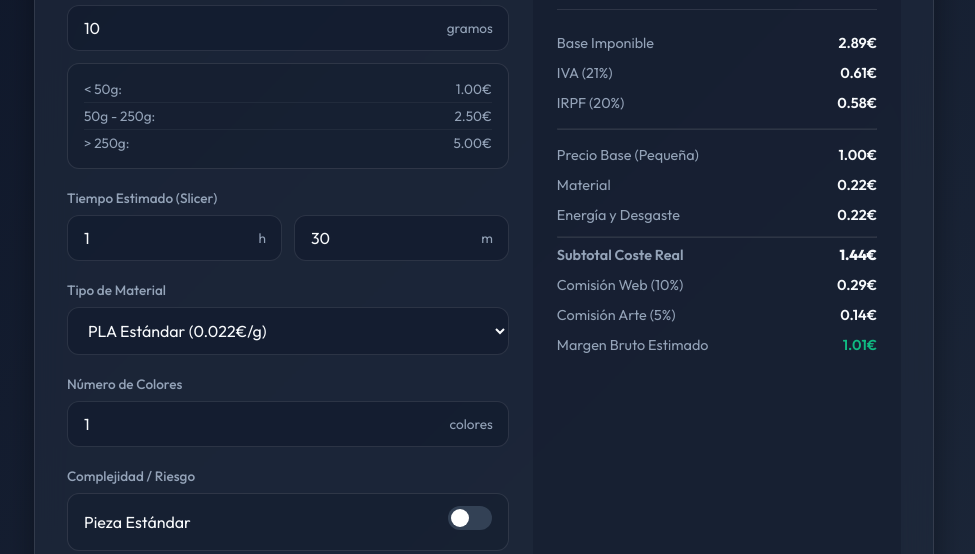
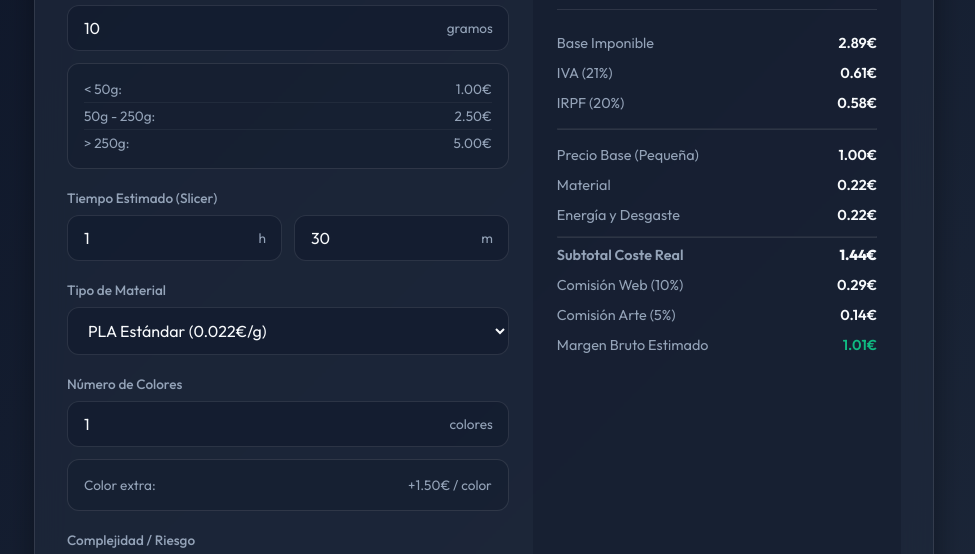
Before and after one commit to master-drades/master-drades.github.io, a plain HTML site: page index.html in a window 1280 px wide. Shown: the part 186-740 px from the top of the page, without its empty margins (156-1131 px from the left). Drawn offline with Linux system fonts and the light colour scheme.

Commit message:
feat: update color input range to 10 and display extra color pricing in UI

```diff
--- a/index.html
+++ b/index.html
@@ -74,8 +74,13 @@
         <div class="form-group">
           <label for="colores">Número de Colores</label>
           <div class="input-wrapper">
-            <input type="number" id="colores" value="1" min="1" max="4" />
+            <input type="number" id="colores" value="1" min="1" max="10" />
             <span class="unit">colores</span>
+          </div>
+          <div class="price-table">
+            <div class="price-row">
+              <span>Color extra:</span> <span>+1.50€ / color</span>
+            </div>
           </div>
         </div>
 
--- a/script.js
+++ b/script.js
@@ -55,7 +55,7 @@ function calcularPrecio3D(
     setupLabel = "Grande";
   }
 
-  // Penalización por purgas multicolor
+  // Penalización por purgas multicolor (1.5€ por cada color extra)
   const penalizacionMulticolor =
     colores > 1 ? (colores - 1) * CONFIG.penalizacionColor : 0;
 
```
